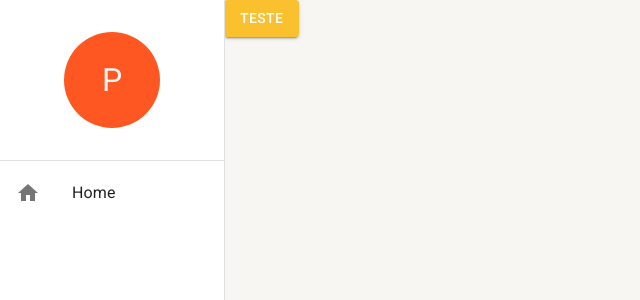
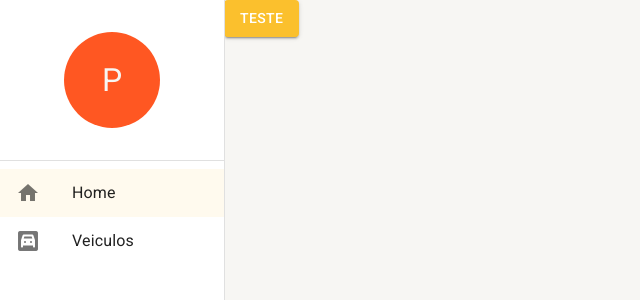
Before and after one commit to pedrovjesus/Front-Tms, a React (Vite) app: page /home in a window 1280 px wide. Before the commit this address led to /pagina-inicial. Shown: the top 300 px of the page, without its empty margins (0-640 px from the left). Built offline with nearby package versions, Linux system fonts and the light colour scheme.

Commit message:
feat: setting context options

```diff
--- a/src/routes/Routes.tsx
+++ b/src/routes/Routes.tsx
@@ -2,24 +2,37 @@ import { Button } from "@mui/material";
 import { Routes, Route, Navigate } from "react-router-dom";
 
 import { useDrawerContext } from "../shared/contexts/DrawerContext";
+import { useEffect } from "react";
 
 export const AppRoutes = () => {
-  const { toggleDrawerOpen } = useDrawerContext();
+  const { toggleDrawerOpen, setDrawerOptions } = useDrawerContext();
+
+  useEffect(() => {
+    setDrawerOptions([
+      {
+        label: "Home",
+        icon: "home",
+        path: "home",
+      },
+      {
+        label: "Veiculos",
+        icon: "garage",
+        path: "veiculos",
+      },
+    ]);
+  }, []);
 
   return (
     <Routes>
       <Route
-        path="/pagina-inicial"
+        path="/home"
         element={
-          <Button
-            variant="contained"
-            onClick={toggleDrawerOpen}
-          >
+          <Button variant="contained" onClick={toggleDrawerOpen}>
             Teste
           </Button>
         }
       />
-      <Route path="*" element={<Navigate to="/pagina-inicial" />} />
+      <Route path="*" element={<Navigate to="/home" />} />
     </Routes>
   );
 };
--- a/src/shared/components/side-menu/SideMenu.tsx
+++ b/src/shared/components/side-menu/SideMenu.tsx
@@ -14,17 +14,57 @@ import {
 import type { IReactChildren } from "../../interfaces/IReactChildren";
 import { deepOrange } from "@mui/material/colors";
 import { useDrawerContext } from "../../contexts/DrawerContext";
+import { useMatch, useNavigate, useResolvedPath } from "react-router-dom";
+
+interface IListItemLinkProps {
+  to: string;
+  label: string;
+  icon: string;
+  onClick: (() => void) | undefined;
+}
+
+const ListItemLink: React.FC<IListItemLinkProps> = ({
+  to,
+  label,
+  icon,
+  onClick,
+}) => {
+  const navigate = useNavigate();
+
+  const resolvedPath = useResolvedPath(to);
+  const match = useMatch({
+    path: resolvedPath.pathname,
+    end: false,
+  });
+
+  const handleClick = () => {
+    navigate(to);
+    onClick?.();
+  };
+  return (
+    <ListItemButton selected={!!match} onClick={handleClick}>
+      <ListItemIcon>
+        <Icon>{icon}</Icon>
+      </ListItemIcon>
+      <ListItemText primary={label} />
+    </ListItemButton>
+  );
+};
 
 export const SideMenu: React.FC<IReactChildren> = ({ children }) => {
   const theme = useTheme();
   const smDown = useMediaQuery(theme.breakpoints.down("sm"));
 
-  const { isDrawerOpen, toggleDrawerOpen } = useDrawerContext();
+  const { isDrawerOpen, toggleDrawerOpen, drawerOptions } = useDrawerContext();
 
   return (
     <>
-      <Drawer open={isDrawerOpen} variant={smDown ? 'temporary' : 'permanent'} onClose={toggleDrawerOpen}>
-       <Box
+      <Drawer
+        open={isDrawerOpen}
+        variant={smDown ? "temporary" : "permanent"}
+        onClose={toggleDrawerOpen}
+      >
+        <Box
           width={theme.spacing(28)}
           display={"flex"}
           flexDirection={"column"}
@@ -51,12 +91,15 @@ export const SideMenu: React.FC<IReactChildren> = ({ children }) => {
           <Divider />
           <Box flex={1}>
             <List component="nav">
-              <ListItemButton>
-                <ListItemIcon>
-                  <Icon>home</Icon>
-                </ListItemIcon>
-                <ListItemText primary="Home" />
-              </ListItemButton>
+              {drawerOptions.map((drawerOptions) => (
+                <ListItemLink
+                  key={drawerOptions.path}
+                  icon={drawerOptions.icon}
+                  label={drawerOptions.label}
+                  to={drawerOptions.path}
+                  onClick={smDown ? toggleDrawerOpen : undefined}
+                />
+              ))}
             </List>
           </Box>
         </Box>
--- a/src/shared/contexts/DrawerContext.tsx
+++ b/src/shared/contexts/DrawerContext.tsx
@@ -1,27 +1,49 @@
 import { createContext, useCallback, useContext, useState } from "react";
 import type { IReactChildren } from "../interfaces/IReactChildren";
 
+interface IDrawerOptions {
+  icon: string;
+  path: string;
+  label: string;
+}
+
 interface IDrawerContextData {
   isDrawerOpen: boolean;
+  drawerOptions: IDrawerOptions[];
   toggleDrawerOpen: () => void;
+  setDrawerOptions: (newDrawerOptions: IDrawerOptions[]) => void;
 }
 
 const DrawerContext = createContext({} as IDrawerContextData);
 
 export const useDrawerContext = () => {
-  //  alert(DrawerContext);
   return useContext(DrawerContext);
 };
 
 export const DrawerProvider: React.FC<IReactChildren> = ({ children }) => {
   const [isDrawerOpen, setIsDrawerOpen] = useState(false);
+  const [drawerOptions, setDrawerOptions] = useState<IDrawerOptions[]>([]);
+
+  const handleSetDrawerOptions = useCallback(
+    (newDrawerOptions: IDrawerOptions[]) => {
+      setDrawerOptions(newDrawerOptions);
+    },
+    []
+  );
 
   const toggleDrawerOpen = useCallback(() => {
     setIsDrawerOpen((oldDrawerOpen) => !oldDrawerOpen);
   }, []);
 
   return (
-    <DrawerContext.Provider value={{ isDrawerOpen, toggleDrawerOpen }}>
+    <DrawerContext.Provider
+      value={{
+        isDrawerOpen,
+        drawerOptions,
+        toggleDrawerOpen,
+        setDrawerOptions: handleSetDrawerOptions,
+      }}
+    >
       {children}
     </DrawerContext.Provider>
   );
```
